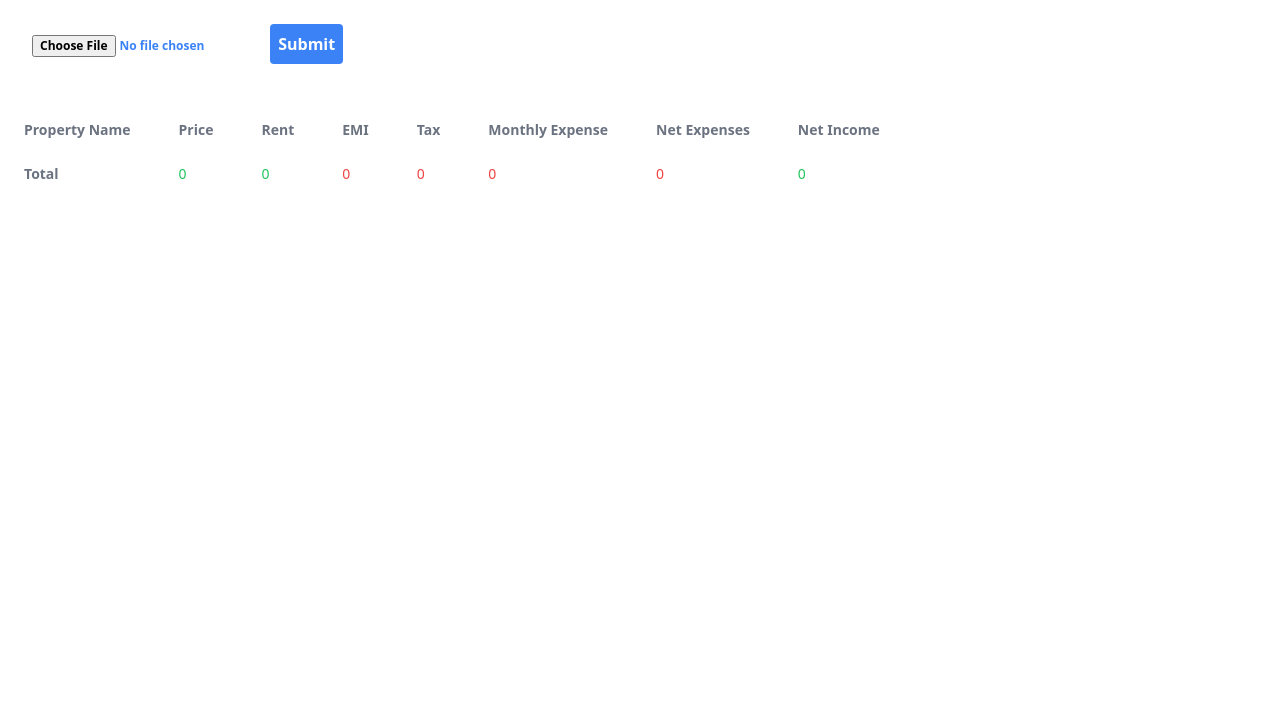
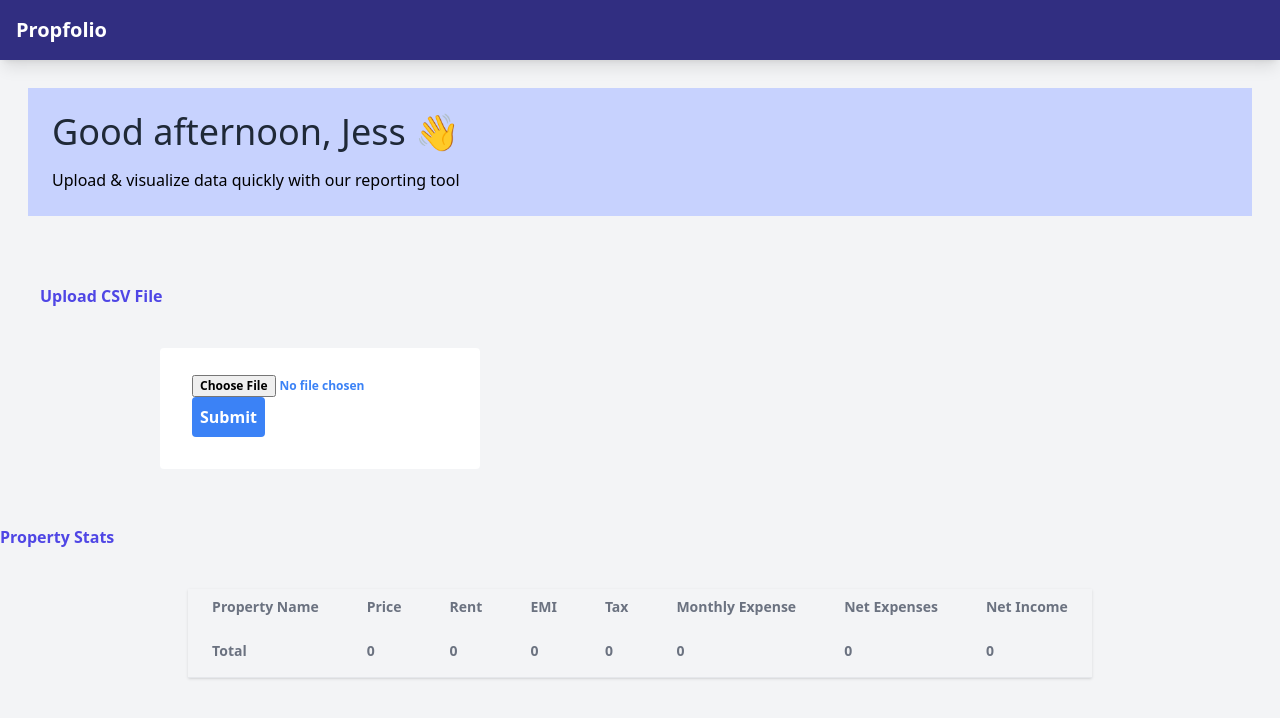
Before and after one commit to jmychalm13/mysite, a Django app: page /hello/ in a window 1280 px wide. Shown: the top 718 px of the page. Run offline with Django 3.2, Linux system fonts and the light colour scheme.

Commit message:
some tailwind styling

```diff
--- a/myapp/static/myapp/styles.css
+++ b/myapp/static/myapp/styles.css
@@ -554,24 +554,108 @@ video {
   --tw-contain-style:  ;
 }
 
+.container {
+  width: 100%;
+}
+
+@media (min-width: 640px) {
+  .container {
+    max-width: 640px;
+  }
+}
+
+@media (min-width: 768px) {
+  .container {
+    max-width: 768px;
+  }
+}
+
+@media (min-width: 1024px) {
+  .container {
+    max-width: 1024px;
+  }
+}
+
+@media (min-width: 1280px) {
+  .container {
+    max-width: 1280px;
+  }
+}
+
+@media (min-width: 1536px) {
+  .container {
+    max-width: 1536px;
+  }
+}
+
 .static {
   position: static;
+}
+
+.m-7 {
+  margin: 1.75rem;
+}
+
+.m-10 {
+  margin: 2.5rem;
+}
+
+.mx-auto {
+  margin-left: auto;
+  margin-right: auto;
 }
 
 .mb-4 {
   margin-bottom: 1rem;
 }
 
+.mt-4 {
+  margin-top: 1rem;
+}
+
 .inline-block {
   display: inline-block;
+}
+
+.flex {
+  display: flex;
 }
 
 .table {
   display: table;
 }
 
+.w-1\/2 {
+  width: 50%;
+}
+
+.w-full {
+  width: 100%;
+}
+
+.max-w-xs {
+  max-width: 20rem;
+}
+
+.flex-col {
+  flex-direction: column;
+}
+
+.justify-center {
+  justify-content: center;
+}
+
 .rounded {
   border-radius: 0.25rem;
+}
+
+.border-b {
+  border-bottom-width: 1px;
+}
+
+.border-gray-200 {
+  --tw-border-opacity: 1;
+  border-color: rgb(229 231 235 / var(--tw-border-opacity));
 }
 
 .bg-blue-500 {
@@ -582,6 +666,25 @@ video {
 .bg-white {
   --tw-bg-opacity: 1;
   background-color: rgb(255 255 255 / var(--tw-bg-opacity));
+}
+
+.bg-gray-100 {
+  --tw-bg-opacity: 1;
+  background-color: rgb(243 244 246 / var(--tw-bg-opacity));
+}
+
+.bg-indigo-900 {
+  --tw-bg-opacity: 1;
+  background-color: rgb(49 46 129 / var(--tw-bg-opacity));
+}
+
+.bg-indigo-200 {
+  --tw-bg-opacity: 1;
+  background-color: rgb(199 210 254 / var(--tw-bg-opacity));
+}
+
+.p-6 {
+  padding: 1.5rem;
 }
 
 .px-2 {
@@ -609,6 +712,11 @@ video {
   padding-bottom: 1rem;
 }
 
+.px-4 {
+  padding-left: 1rem;
+  padding-right: 1rem;
+}
+
 .pb-8 {
   padding-bottom: 2rem;
 }
@@ -627,8 +735,22 @@ video {
   line-height: 1rem;
 }
 
+.text-xl {
+  font-size: 1.25rem;
+  line-height: 1.75rem;
+}
+
+.text-4xl {
+  font-size: 2.25rem;
+  line-height: 2.5rem;
+}
+
 .font-bold {
   font-weight: 700;
+}
+
+.font-medium {
+  font-weight: 500;
 }
 
 .text-blue-500 {
@@ -641,11 +763,6 @@ video {
   color: rgb(107 114 128 / var(--tw-text-opacity));
 }
 
-.text-white {
-  --tw-text-opacity: 1;
-  color: rgb(255 255 255 / var(--tw-text-opacity));
-}
-
 .text-green-500 {
   --tw-text-opacity: 1;
   color: rgb(34 197 94 / var(--tw-text-opacity));
@@ -655,3 +772,50 @@ video {
   --tw-text-opacity: 1;
   color: rgb(239 68 68 / var(--tw-text-opacity));
 }
+
+.text-white {
+  --tw-text-opacity: 1;
+  color: rgb(255 255 255 / var(--tw-text-opacity));
+}
+
+.text-yellow-500 {
+  --tw-text-opacity: 1;
+  color: rgb(234 179 8 / var(--tw-text-opacity));
+}
+
+.text-gray-800 {
+  --tw-text-opacity: 1;
+  color: rgb(31 41 55 / var(--tw-text-opacity));
+}
+
+.text-indigo-600 {
+  --tw-text-opacity: 1;
+  color: rgb(79 70 229 / var(--tw-text-opacity));
+}
+
+.shadow-lg {
+  --tw-shadow: 0 10px 15px -3px rgb(0 0 0 / 0.1), 0 4px 6px -4px rgb(0 0 0 / 0.1);
+  --tw-shadow-colored: 0 10px 15px -3px var(--tw-shadow-color), 0 4px 6px -4px var(--tw-shadow-color);
+  box-shadow: var(--tw-ring-offset-shadow, 0 0 #0000), var(--tw-ring-shadow, 0 0 #0000), var(--tw-shadow);
+}
+
+.shadow {
+  --tw-shadow: 0 1px 3px 0 rgb(0 0 0 / 0.1), 0 1px 2px -1px rgb(0 0 0 / 0.1);
+  --tw-shadow-colored: 0 1px 3px 0 var(--tw-shadow-color), 0 1px 2px -1px var(--tw-shadow-color);
+  box-shadow: var(--tw-ring-offset-shadow, 0 0 #0000), var(--tw-ring-shadow, 0 0 #0000), var(--tw-shadow);
+}
+
+@media (min-width: 768px) {
+  .md\:flex {
+    display: flex;
+  }
+
+  .md\:items-center {
+    align-items: center;
+  }
+
+  .md\:py-4 {
+    padding-top: 1rem;
+    padding-bottom: 1rem;
+  }
+}
--- a/myapp/templates/myapp/index.html
+++ b/myapp/templates/myapp/index.html
@@ -7,13 +7,34 @@
   <title>Document</title>
   <link rel="stylesheet" href="{% static 'myapp/styles.css' %}">
 </head>
-<body>
+<body class="bg-gray-100">
+  <nav class="bg-indigo-900 shadow-lg py-2 md:py-4">
+    <div class="container px-4 md:flex md:items-center mx-auto">
+      <a href="#" class="font-bold text-xl text-white">Propfolio</a>
+    </div>
+  </nav>
+  <div class="bg-indigo-200 m-7 p-6">
+    <div class="text-4xl text-gray-800 font-medium">Good afternoon, Jess 👋</div>
+    <div class="mt-4">Upload & visualize data quickly with our reporting tool</div>
+  </div>
+  <div class="flex">
+    <div class="w-1/2">
+      <div class="m-10 font-bold text-indigo-600">Upload CSV File</div>
+      <div class="container mx-auto w-full max-w-xs">
         <form class="bg-white rounded px-8 pt-6 pb-8 mb-4" method="post" enctype="multipart/form-data">
           {% csrf_token %}
           <input class="inline-block font-bold text-xs text-blue-500" type="file" name="file" id="file">
           <input class="bg-blue-500 text-white font-bold py-2 px-2 rounded" type="submit" name="submit">
         </form>
-
+      </div>
+    </div>
+    <div class="w-1/2"></div>
+  </div>
+  <div class="m-10 mx-auto container font-bold text-indigo-600">Property Stats</div>
+  <div class="container mx-auto flex justify-center">
+    <div class="flex flex-col">
+      <div class="w-full">
+        <div class="border-b border-gray-200 shadow">
           <table id="table">
             <thead>
               <tr>
@@ -42,16 +63,22 @@
               {% endfor %}
               <tr>
                 <td class="px-6 py-4 text-sm text-gray-500 font-bold">Total</td>
-        <td id="totalPrice" class="px-6 py-4 text-sm text-green-500">0</td>
-        <td id="totalRent" class="px-6 py-4 text-sm text-green-500">0</td>
-        <td id="totalEmi" class="px-6 py-4 text-sm text-red-500">0</td>
-        <td id="totalTax" class="px-6 py-4 text-sm text-red-500">0</td>
-        <td id="totalExp" class="px-6 py-4 text-sm text-red-500">0</td>
-        <td id="totalExpense" class="px-6 py-4 text-sm text-red-500">0</td>
-        <td id="totalIncome" class="px-6 py-4 text-sm text-green-500">0</td>
+                <td id="totalPrice" class="px-6 py-4 text-sm text-gray-500 font-bold">0</td>
+                <td id="totalRent" class="px-6 py-4 text-sm text-gray-500 font-bold">0</td>
+                <td id="totalEmi" class="px-6 py-4 text-sm text-gray-500 font-bold">0</td>
+                <td id="totalTax" class="px-6 py-4 text-sm text-gray-500 font-bold">0</td>
+                <td id="totalExp" class="px-6 py-4 text-sm text-gray-500 font-bold">0</td>
+                <td id="totalExpense" class="px-6 py-4 text-sm text-gray-500 font-bold">0</td>
+                <td id="totalIncome" class="px-6 py-4 text-sm text-gray-500 font-bold">0</td>
               </tr>
             </tbody>
           </table>
+        </div>
+      </div>
+    </div>
+  </div>
+
+
   <script>
     const table = document.getElementById("table");
     let net_prices = 0;
```
Also changed, not shown: db.sqlite3. Lines whose indentation alone changed are shown as unchanged.
